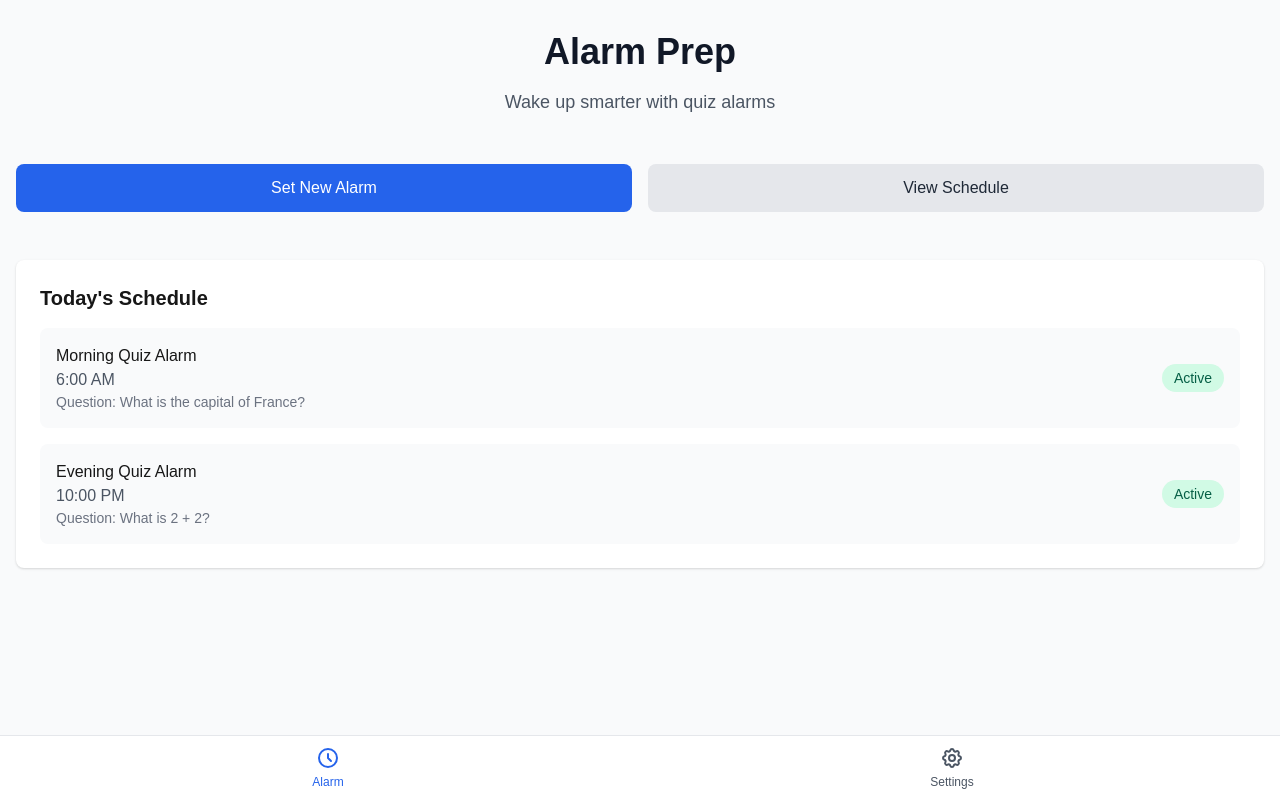
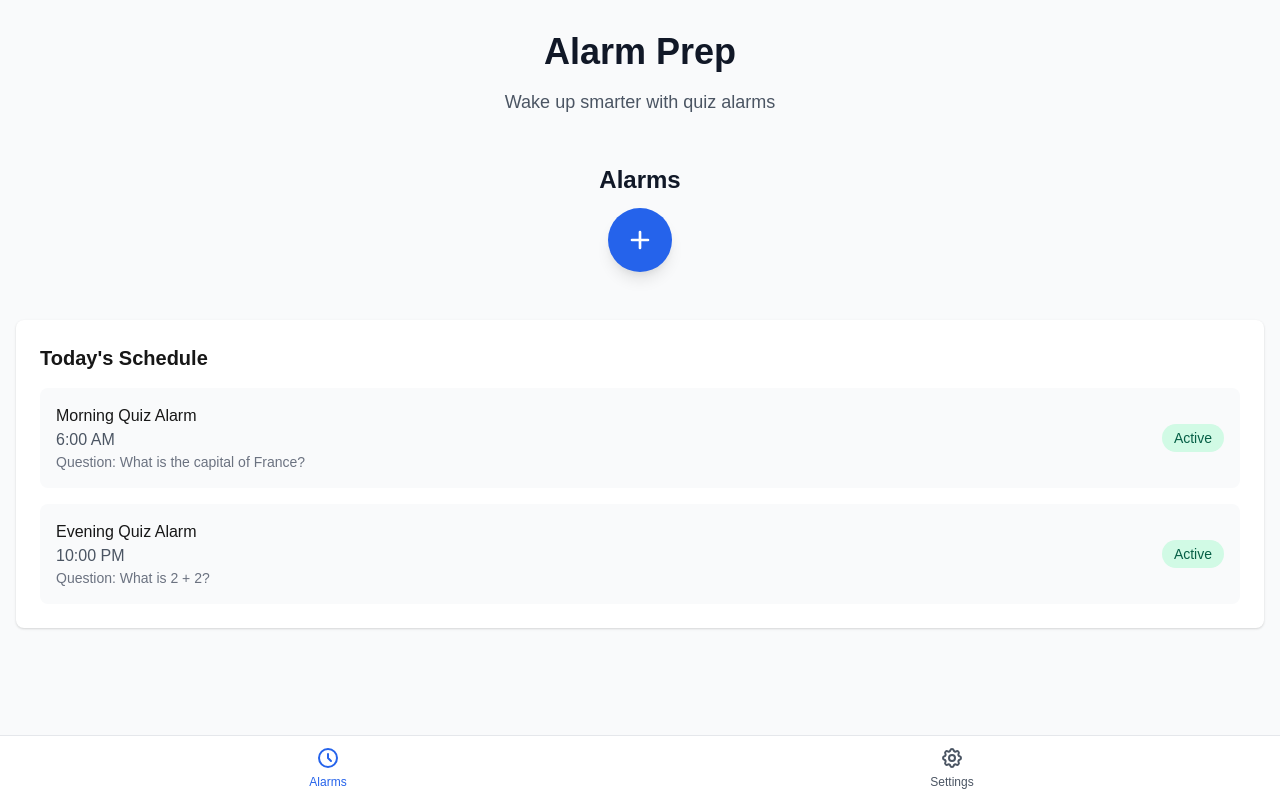
Before and after one commit to kaitlynborvk/Alarm.Prep, a Next.js app: page / in a window 1280 px wide. Built offline with nearby package versions, Linux system fonts and the light colour scheme.

Commit message:
Update homepage layout: replace quick actions with centered Alarms tab and create icon, update bottom nav text

```diff
--- a/src/app/page.tsx
+++ b/src/app/page.tsx
@@ -43,16 +43,16 @@ export default function Home() {
           <p className="text-lg text-gray-600">Wake up smarter with quiz alarms</p>
         </div>
 
-        {/* Quick Actions */}
-        <div className="grid grid-cols-1 md:grid-cols-2 gap-4 mb-12">
+        {/* Alarms Tab and Create Icon */}
+        <div className="text-center mb-12">
+          <h2 className="text-2xl font-semibold text-gray-900 mb-3">Alarms</h2>
           <button
             onClick={() => setShowAlarmModal(true)}
-            className="bg-blue-600 text-white px-6 py-3 rounded-lg hover:bg-blue-700 transition-colors"
+            className="w-16 h-16 bg-blue-600 text-white rounded-full hover:bg-blue-700 transition-colors flex items-center justify-center shadow-lg mx-auto"
           >
-            Set New Alarm
-          </button>
-          <button className="bg-gray-200 text-gray-800 px-6 py-3 rounded-lg hover:bg-gray-300 transition-colors">
-            View Schedule
+            <svg xmlns="http://www.w3.org/2000/svg" className="h-8 w-8" fill="none" viewBox="0 0 24 24" stroke="currentColor">
+              <path strokeLinecap="round" strokeLinejoin="round" strokeWidth={2} d="M12 6v6m0 0v6m0-6h6m-6 0H6" />
+            </svg>
           </button>
         </div>
 
--- a/src/components/BottomNav.tsx
+++ b/src/components/BottomNav.tsx
@@ -20,7 +20,7 @@ export default function BottomNav() {
             <svg xmlns="http://www.w3.org/2000/svg" className="h-6 w-6" fill="none" viewBox="0 0 24 24" stroke="currentColor">
               <path strokeLinecap="round" strokeLinejoin="round" strokeWidth={2} d="M12 8v4l3 3m6-3a9 9 0 11-18 0 9 9 0 0118 0z" />
             </svg>
-            <span className="text-xs mt-1">Alarm</span>
+            <span className="text-xs mt-1">Alarms</span>
           </Link>
           <Link
             href="/settings"
```
